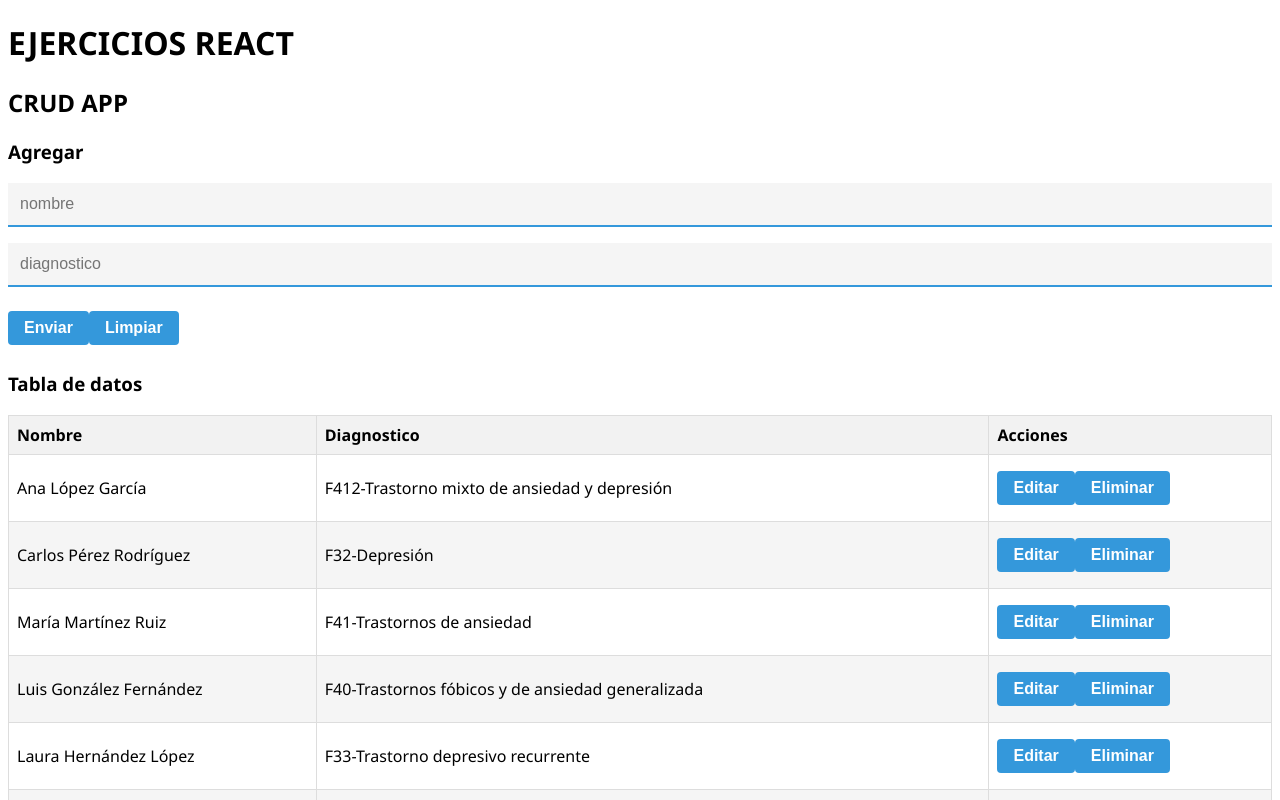
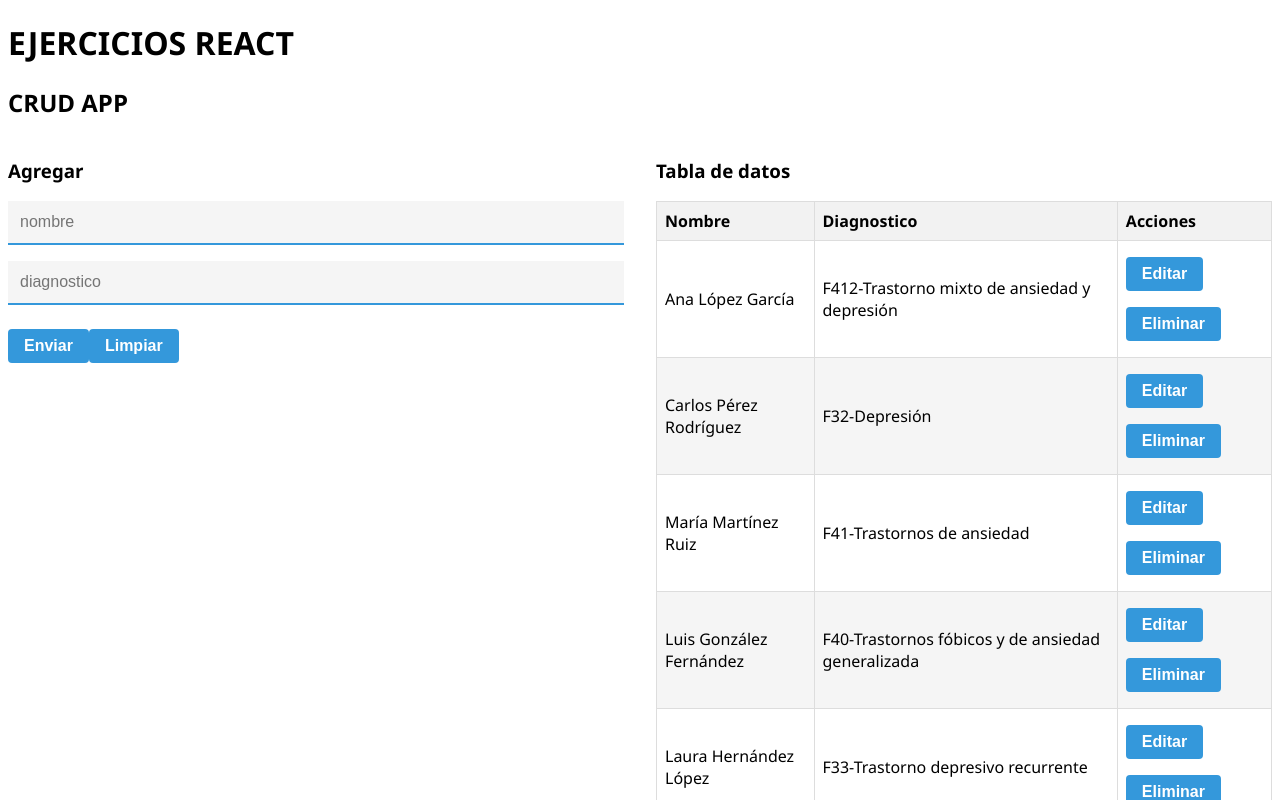
Before and after one commit to devpsicoamgg/myFirstCrudReact, a React (Vite) app: page / in a window 1280 px wide. Shown: the top 800 px of the page. Built offline with nearby package versions, Linux system fonts and the light colour scheme.

Commit message:
finished

```diff
--- a/src/components/CrudApp.jsx
+++ b/src/components/CrudApp.jsx
@@ -51,9 +51,12 @@ const initialDb = [
 const CrudApp = () => {
   const [db, setDb] = useState(initialDb);
   const [dataToEdit, setDataToEdit] = useState(null);
+  const [confirmationMessage, setConfirmationMessage] = useState("");
 
   const createData = (data) => {
     setDb([...db, data]);
+    let isCreated = `Se creó un nuevo registro con el nombre ${data.name}`;
+    window.confirm(isCreated);
   };
 
   const updateData = (updatedData) => {
@@ -82,18 +85,22 @@ const CrudApp = () => {
   return (
     <div>
       <h2>CRUD APP</h2>
+      <div className="grid-1-2">
         <CrudForm
           createData={createData}
           updateData={updateData}
           dataToEdit={dataToEdit}
           setDataToEdit={setDataToEdit}
         />
+        <div>
           <CrudTable
             data={db}
             setDataToEdit={setDataToEdit}
             deleteData={deleteData}
           />
         </div>
+      </div>
+    </div>
   );
 };
 
--- a/src/index.css
+++ b/src/index.css
@@ -38,6 +38,21 @@ tr:hover {
   background-color: #e0e0e0;
 }
 
+@media screen and (min-width: 1024px) {
+  .grid-1-2 {
+    display: grid;
+    grid-template-columns: 1fr 1fr;
+    align-items: start;
+    gap: 2rem;
+  }
+
+  .grid-1-3 {
+    display: grid;
+    grid-template-columns: 1fr 1fr 1fr;
+    align-items: start;
+    gap: 2rem;
+  }
+}
 
 
 /* Estilos para campos de entrada y textarea */
```
Lines whose indentation alone changed are shown as unchanged.
